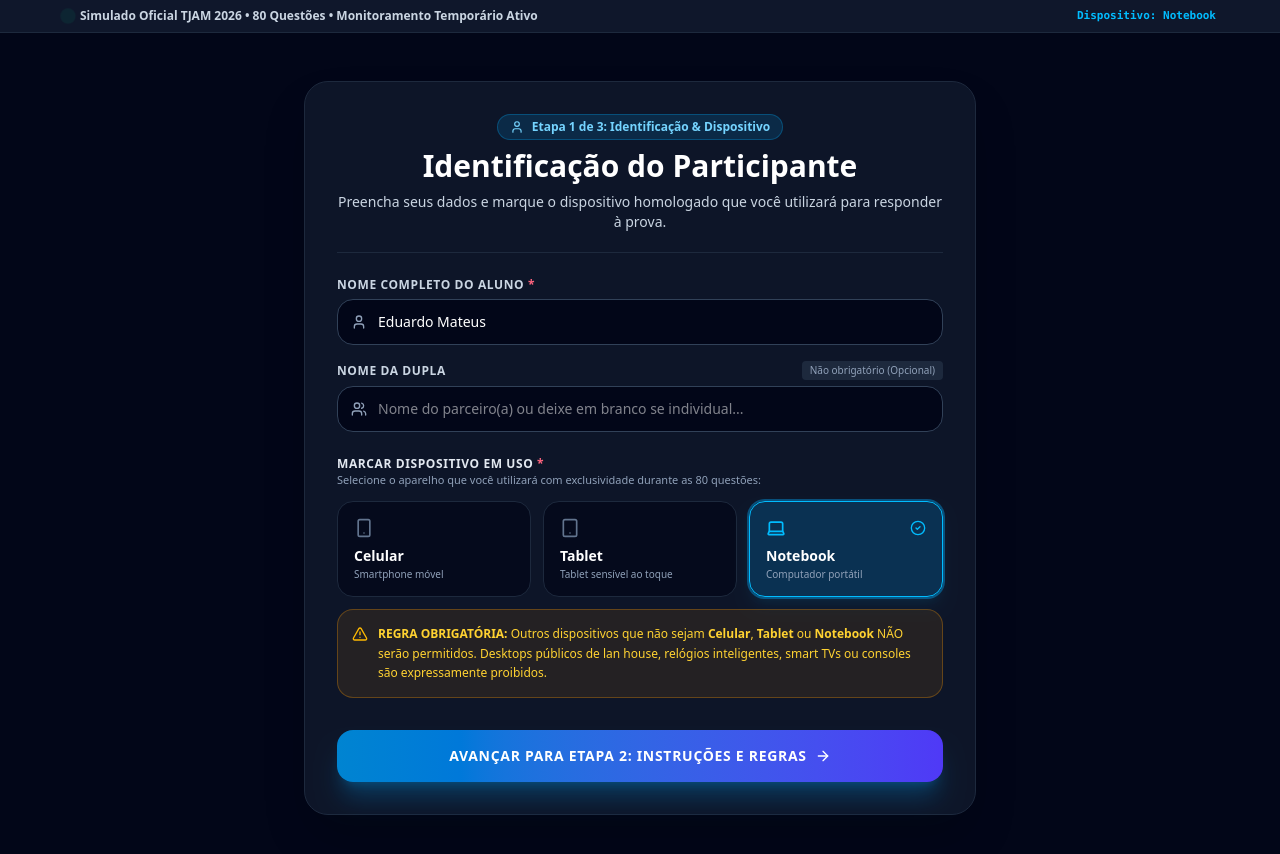
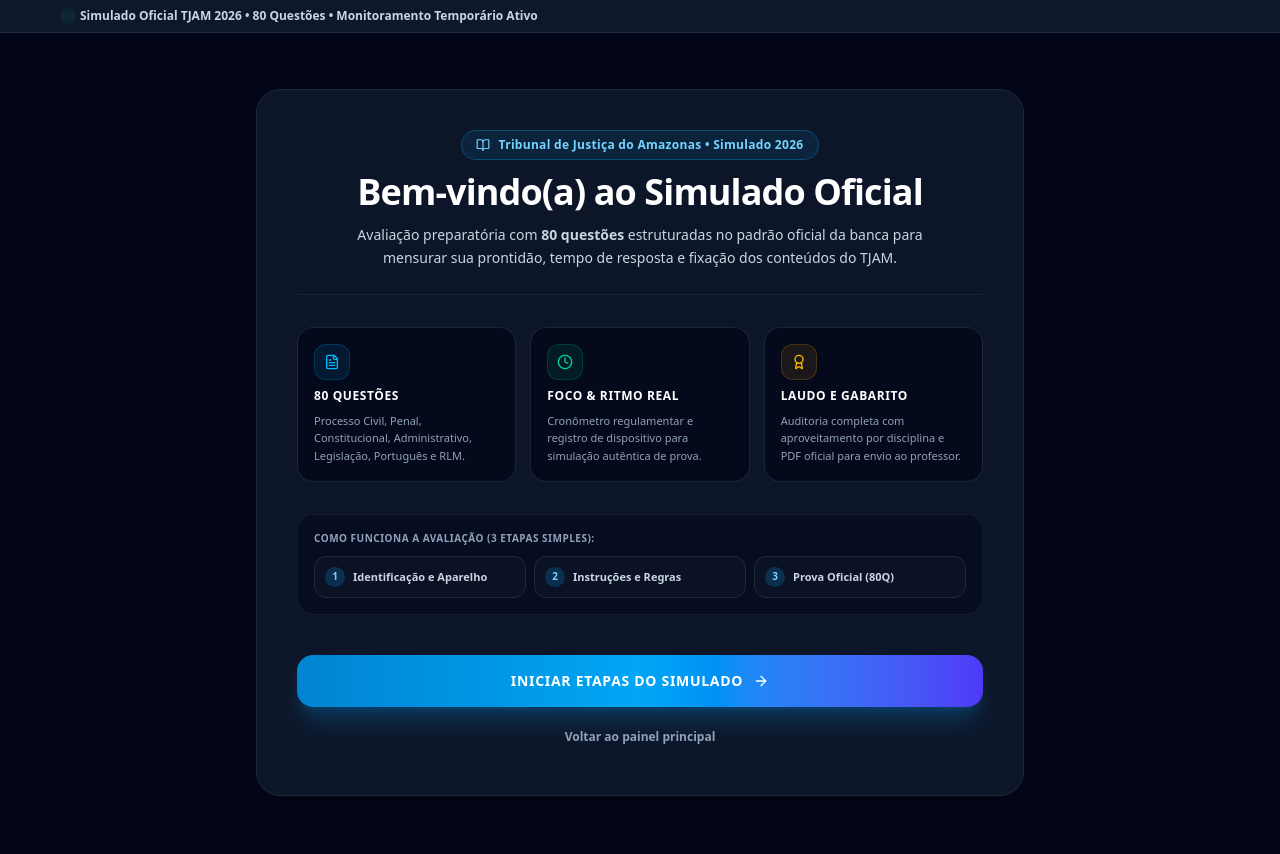
Before and after one commit to pedrohcferreira05-prog/TJAM-ESTUDOS, a React (Vite) app: page / in a window 1280 px wide. Shown: the top 854 px of the page. Built offline with nearby package versions, Linux system fonts and the light colour scheme.

Commit message:
feat(simulado): add welcome step to flow
Introduced a 'welcome' step to the official simulado workflow to improve user onboarding before starting the identification process.

```diff
--- a/src/components/OfficialSimuladoFlow.tsx
+++ b/src/components/OfficialSimuladoFlow.tsx
@@ -57,11 +57,13 @@
 
 // Steps:
 // 'identification' = Etapa 1: Identificação do Aluno & Seleção e Salvamento do Dispositivo (Celular, Tablet, Notebook)
+// 'welcome'        = Boas-vindas simples antes das etapas e do simulado
+// 'identification' = Etapa 1: Identificação do Aluno & Seleção e Salvamento do Dispositivo (Celular, Tablet, Notebook)
 // 'instructions'   = Etapa 2: Instruções Oficiais & Regras Rigorosas (Sem distrações, avisar família, outros desligados, sem anotações, etc.)
 // 'exam'           = Etapa 3: Realização da Prova Oficial (80 questões com obrigatoriedade de 100% de preenchimento)
 // 'confirm'        = Etapa 4: Página de Confirmação com botão de pressão para encerrar em definitivo
 // 'closed'         = Etapa 5: Página de Encerramento com bloqueio permanente, orientação para envio ao professor e download do PDF profissional
-type SimuladoFlowStep = 'identification' | 'instructions' | 'exam' | 'confirm' | 'closed';
+type SimuladoFlowStep = 'welcome' | 'identification' | 'instructions' | 'exam' | 'confirm' | 'closed';
 
 export const OfficialSimuladoFlow: React.FC<OfficialSimuladoFlowProps> = ({
   simulado = SIMULADO_80_OBJETO,
@@ -90,7 +92,7 @@
     if (isLocked && saved) {
       return 'closed';
     }
-    return 'identification';
+    return 'welcome';
   });
 
   // Candidate Identification State
@@ -822,9 +824,11 @@
             </span>
           </div>
           <div className="flex items-center gap-3">
-            <span className="text-[11px] font-mono text-sky-400 font-bold hidden sm:inline">
-              Dispositivo: {selectedDevice}
-            </span>
+            {currentStep !== 'welcome' && (
+              <span className="text-[11px] font-mono text-sky-400 font-bold hidden sm:inline">
+                Dispositivo: {selectedDevice}
+              </span>
+            )}
             {currentStep === 'exam' && (
               <button
                 type="button"
@@ -841,6 +845,113 @@
 
       {/* Main Container */}
       <main className="max-w-6xl w-full mx-auto px-4 sm:px-6 py-6 flex-1 flex flex-col">
+
+        {/* =================================================================== */}
+        {/* ETAPA 0: PÁGINA DE BOAS-VINDAS SIMPLES                             */}
+        {/* =================================================================== */}
+        {currentStep === 'welcome' && (
+          <div className="max-w-3xl mx-auto w-full space-y-6 animate-in fade-in duration-300 py-4 sm:py-8">
+            <div className="p-6 sm:p-10 rounded-3xl bg-slate-900/90 border border-slate-800 shadow-2xl space-y-8">
+              {/* Header / Apresentação */}
+              <div className="text-center space-y-3 border-b border-slate-800/80 pb-6">
+                <div className="inline-flex items-center gap-2 px-3.5 py-1.5 rounded-full bg-sky-500/10 border border-sky-500/30 text-sky-300 text-xs font-black tracking-wide">
+                  <BookOpen className="w-3.5 h-3.5" />
+                  <span>Tribunal de Justiça do Amazonas • Simulado 2026</span>
+                </div>
+
+                <h1 className="text-2xl sm:text-4xl font-black text-white tracking-tight">
+                  Bem-vindo(a) ao Simulado Oficial
+                </h1>
+
+                <p className="text-xs sm:text-sm text-slate-300 max-w-xl mx-auto leading-relaxed">
+                  Avaliação preparatória com <strong>80 questões</strong> estruturadas no padrão oficial da banca para mensurar sua prontidão, tempo de resposta e fixação dos conteúdos do TJAM.
+                </p>
+              </div>
+
+              {/* Destaques Rápidos */}
+              <div className="grid grid-cols-1 sm:grid-cols-3 gap-3.5">
+                <div className="p-4 rounded-2xl bg-slate-950/70 border border-slate-800/90 space-y-2">
+                  <div className="w-9 h-9 rounded-xl bg-sky-500/10 border border-sky-500/20 flex items-center justify-center text-sky-400">
+                    <FileText className="w-4 h-4" />
+                  </div>
+                  <h2 className="text-xs font-black text-white uppercase tracking-wider">
+                    80 Questões
+                  </h2>
+                  <p className="text-[11px] text-slate-400 leading-relaxed">
+                    Processo Civil, Penal, Constitucional, Administrativo, Legislação, Português e RLM.
+                  </p>
+                </div>
+
+                <div className="p-4 rounded-2xl bg-slate-950/70 border border-slate-800/90 space-y-2">
+                  <div className="w-9 h-9 rounded-xl bg-emerald-500/10 border border-emerald-500/20 flex items-center justify-center text-emerald-400">
+                    <Clock className="w-4 h-4" />
+                  </div>
+                  <h2 className="text-xs font-black text-white uppercase tracking-wider">
+                    Foco & Ritmo Real
+                  </h2>
+                  <p className="text-[11px] text-slate-400 leading-relaxed">
+                    Cronômetro regulamentar e registro de dispositivo para simulação autêntica de prova.
+                  </p>
+                </div>
+
+                <div className="p-4 rounded-2xl bg-slate-950/70 border border-slate-800/90 space-y-2">
+                  <div className="w-9 h-9 rounded-xl bg-amber-500/10 border border-amber-500/20 flex items-center justify-center text-amber-400">
+                    <Award className="w-4 h-4" />
+                  </div>
+                  <h2 className="text-xs font-black text-white uppercase tracking-wider">
+                    Laudo e Gabarito
+                  </h2>
+                  <p className="text-[11px] text-slate-400 leading-relaxed">
+                    Auditoria completa com aproveitamento por disciplina e PDF oficial para envio ao professor.
+                  </p>
+                </div>
+              </div>
+
+              {/* Fluxo de Etapas Simplificado */}
+              <div className="p-4 rounded-2xl bg-slate-950/50 border border-slate-800/60 space-y-2.5">
+                <span className="text-[10px] font-black uppercase tracking-wider text-slate-400 block">
+                  Como funciona a avaliação (3 etapas simples):
+                </span>
+                <div className="grid grid-cols-1 sm:grid-cols-3 gap-2 text-xs">
+                  <div className="flex items-center gap-2 p-2.5 rounded-xl bg-slate-900/60 border border-slate-800">
+                    <span className="w-5 h-5 rounded-full bg-sky-500/20 text-sky-300 text-[10px] font-black flex items-center justify-center shrink-0">1</span>
+                    <span className="text-slate-300 text-[11px] font-semibold">Identificação e Aparelho</span>
+                  </div>
+                  <div className="flex items-center gap-2 p-2.5 rounded-xl bg-slate-900/60 border border-slate-800">
+                    <span className="w-5 h-5 rounded-full bg-sky-500/20 text-sky-300 text-[10px] font-black flex items-center justify-center shrink-0">2</span>
+                    <span className="text-slate-300 text-[11px] font-semibold">Instruções e Regras</span>
+                  </div>
+                  <div className="flex items-center gap-2 p-2.5 rounded-xl bg-slate-900/60 border border-slate-800">
+                    <span className="w-5 h-5 rounded-full bg-sky-500/20 text-sky-300 text-[10px] font-black flex items-center justify-center shrink-0">3</span>
+                    <span className="text-slate-300 text-[11px] font-semibold">Prova Oficial (80Q)</span>
+                  </div>
+                </div>
+              </div>
+
+              {/* Ações / Iniciar */}
+              <div className="pt-2 space-y-3">
+                <button
+                  type="button"
+                  onClick={() => setCurrentStep('identification')}
+                  className="w-full py-4 px-6 rounded-2xl bg-gradient-to-r from-sky-600 via-sky-500 to-indigo-600 hover:from-sky-500 hover:to-indigo-500 text-white font-black text-sm uppercase tracking-wider shadow-xl shadow-sky-600/25 flex items-center justify-center gap-2.5 cursor-pointer transition-all hover:scale-[1.01] active:scale-[0.99]"
+                >
+                  <span>Iniciar Etapas do Simulado</span>
+                  <ArrowRight className="w-4 h-4" />
+                </button>
+
+                {onExit && (
+                  <button
+                    type="button"
+                    onClick={onExit}
+                    className="w-full py-2.5 text-xs text-slate-400 hover:text-slate-200 font-bold flex items-center justify-center gap-1.5 transition-colors cursor-pointer"
+                  >
+                    <span>Voltar ao painel principal</span>
+                  </button>
+                )}
+              </div>
+            </div>
+          </div>
+        )}
 
         {/* =================================================================== */}
         {/* ETAPA 1: IDENTIFICAÇÃO DO PARTICIPANTE & SELEÇÃO DO DISPOSITIVO     */}
@@ -1005,7 +1116,7 @@
               </div>
 
               {/* Botão Avançar para Etapa 2 */}
-              <div className="pt-2">
+              <div className="pt-2 space-y-2.5">
                 <button
                   type="button"
                   onClick={handleProceedToInstructions}
@@ -1013,6 +1124,15 @@
                 >
                   <span>Avançar para Etapa 2: Instruções e Regras</span>
                   <ArrowRight className="w-4 h-4" />
+                </button>
+
+                <button
+                  type="button"
+                  onClick={() => setCurrentStep('welcome')}
+                  className="w-full py-2.5 text-xs text-slate-400 hover:text-slate-200 font-bold flex items-center justify-center gap-1.5 transition-colors cursor-pointer"
+                >
+                  <ArrowLeft className="w-3.5 h-3.5" />
+                  <span>Voltar para tela de boas-vindas</span>
                 </button>
               </div>
             </div>
```
